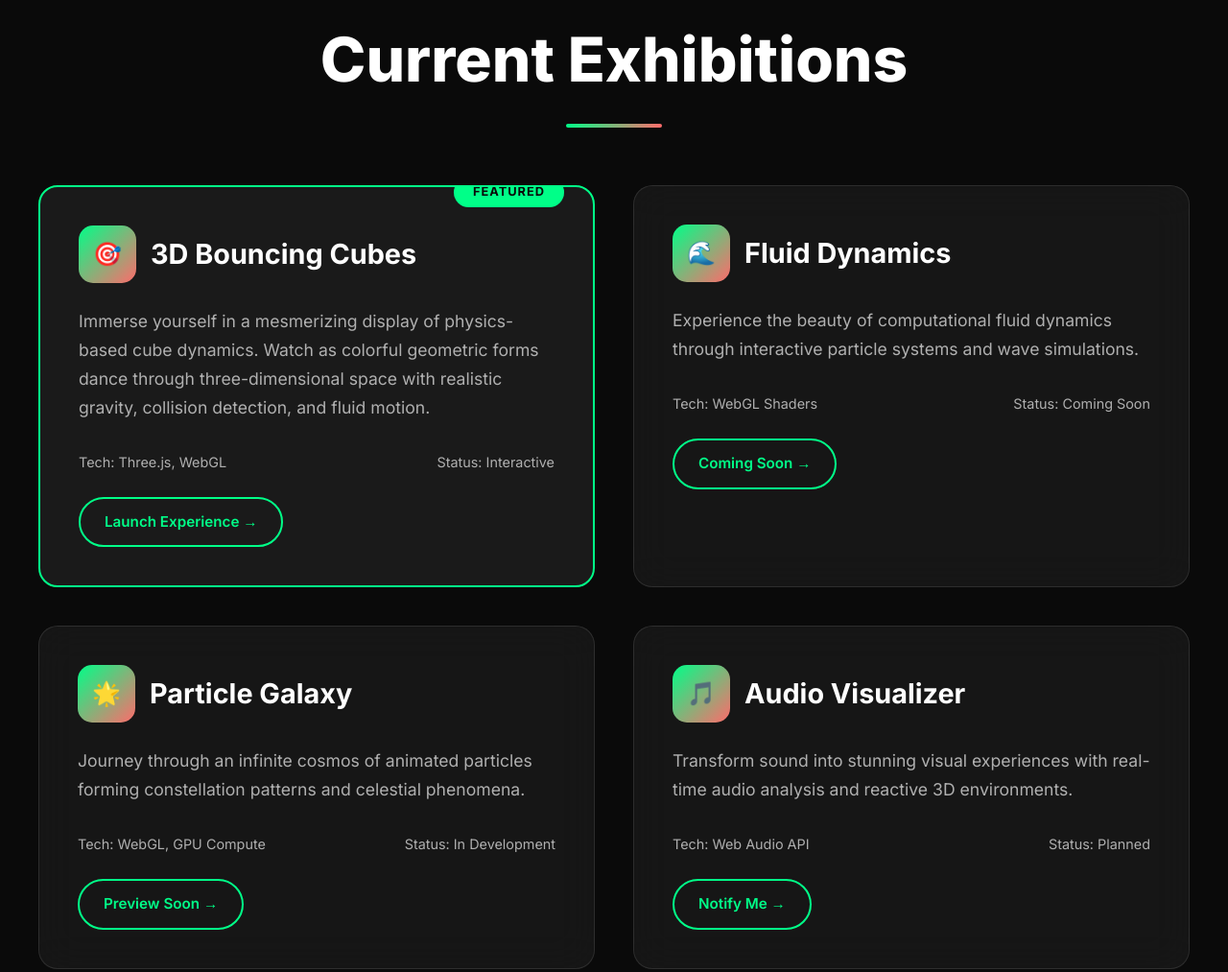
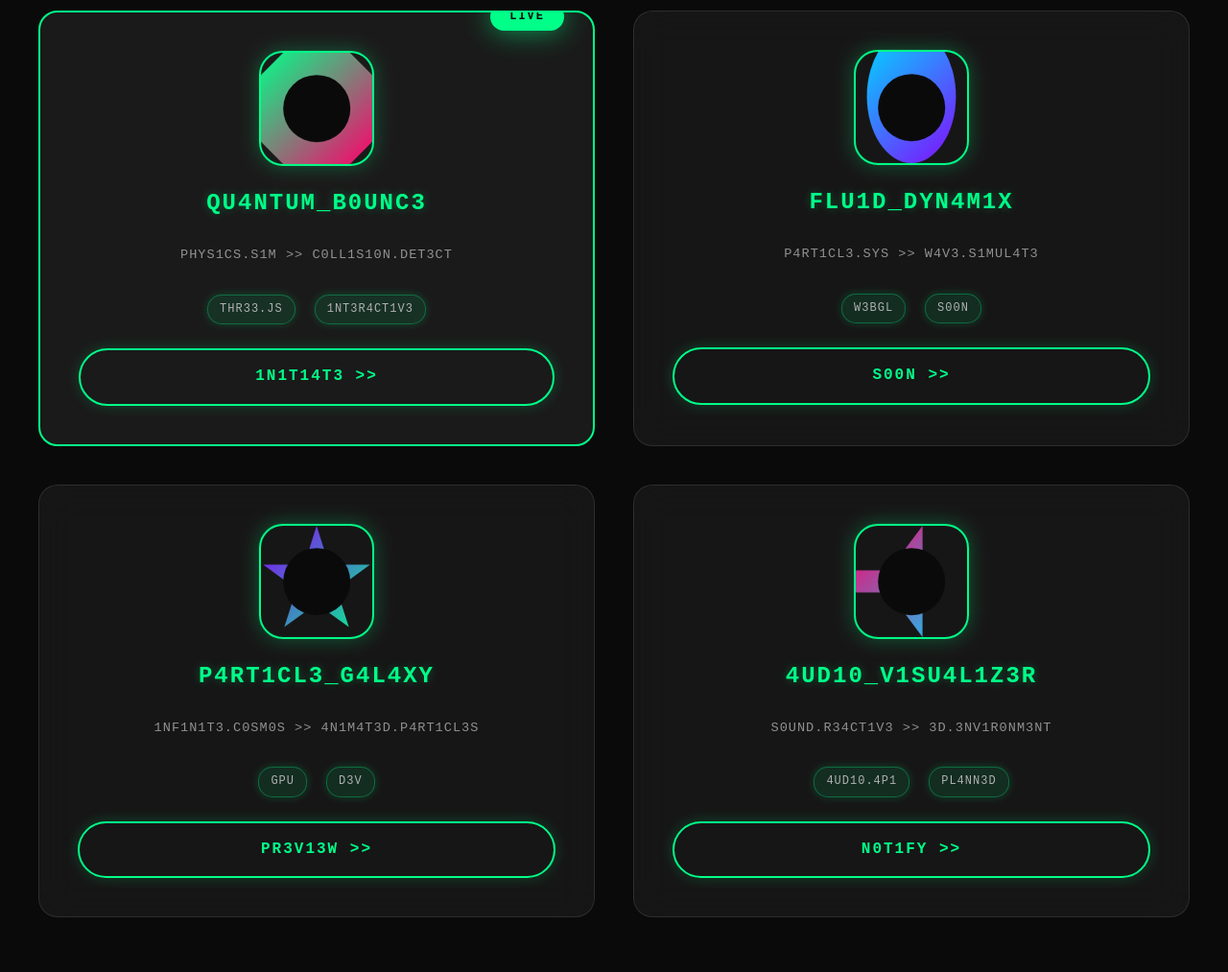
Before and after one commit to DeividasV/dancing-cube.github.io, a plain HTML site: page index.html in a window 1280 px wide. Shown: the part 869-1882 px from the top of the page at 96% size. Drawn offline with Linux system fonts and the light colour scheme.

Commit message:
feat: Revamp exhibition styles and content for a cyberpunk theme

```diff
--- a/css/exhibition.css
+++ b/css/exhibition.css
@@ -1,14 +1,18 @@
-/* Modern Exhibition Center Styles */
+/* Cyberpunk Exhibition Center Styles */
 :root {
   --primary-dark: #0a0a0a;
   --secondary-dark: #1a1a1a;
   --accent-color: #00ff88;
-  --accent-secondary: #ff6b6b;
+  --accent-secondary: #ff006b;
+  --accent-tertiary: #00d4ff;
+  --accent-purple: #8b00ff;
   --text-primary: #ffffff;
   --text-secondary: #b0b0b0;
+  --text-cyber: #00ff88;
   --glass-bg: rgba(255, 255, 255, 0.05);
   --glass-border: rgba(255, 255, 255, 0.1);
   --exhibition-spacing: 80px;
+  --cyber-glow: 0 0 20px rgba(0, 255, 136, 0.3);
 }
 
 * {
@@ -23,6 +27,8 @@ body {
   color: var(--text-primary);
   overflow-x: hidden;
   line-height: 1.6;
+  text-transform: uppercase;
+  letter-spacing: 1px;
 }
 
 /* Animated Background Grid */
@@ -80,7 +86,9 @@ body {
   font-weight: 700;
   color: var(--accent-color);
   text-decoration: none;
-  letter-spacing: -0.5px;
+  letter-spacing: 2px;
+  text-shadow: var(--cyber-glow);
+  font-family: "Courier New", monospace;
 }
 
 .nav-menu {
@@ -145,8 +153,10 @@ body {
   -webkit-background-clip: text;
   -webkit-text-fill-color: transparent;
   background-clip: text;
-  letter-spacing: -2px;
+  letter-spacing: 4px;
   animation: titleGlow 3s ease-in-out infinite alternate;
+  font-family: "Courier New", monospace;
+  text-shadow: var(--cyber-glow);
 }
 
 @keyframes titleGlow {
@@ -160,23 +170,27 @@ body {
 
 .hero-subtitle {
   font-size: clamp(1.2rem, 3vw, 2rem);
-  color: var(--text-secondary);
+  color: var(--text-cyber);
   margin-bottom: 50px;
-  font-weight: 300;
-  letter-spacing: 0.5px;
+  font-weight: 500;
+  letter-spacing: 3px;
+  font-family: "Courier New", monospace;
+  text-shadow: 0 0 10px rgba(0, 255, 136, 0.5);
 }
 
 .hero-cta {
   display: inline-flex;
   align-items: center;
-  gap: 10px;
+  justify-content: center;
+  width: 80px;
+  height: 80px;
   background: var(--glass-bg);
-  border: 1px solid var(--glass-border);
-  padding: 18px 35px;
-  border-radius: 50px;
-  color: var(--text-primary);
+  border: 2px solid var(--accent-color);
+  border-radius: 50%;
+  color: var(--accent-color);
   text-decoration: none;
-  font-weight: 600;
+  font-weight: 800;
+  font-size: 2rem;
   transition: all 0.3s ease;
   backdrop-filter: blur(20px);
 }
@@ -184,8 +198,8 @@ body {
 .hero-cta:hover {
   background: var(--accent-color);
   color: var(--primary-dark);
-  transform: translateY(-2px);
-  box-shadow: 0 10px 30px rgba(0, 255, 136, 0.3);
+  transform: translateY(-5px) scale(1.1);
+  box-shadow: 0 15px 40px rgba(0, 255, 136, 0.4);
 }
 
 /* Exhibition Grid */
@@ -254,8 +268,37 @@ body {
   transition: left 0.5s ease;
 }
 
+.exhibition-card::after {
+  content: "";
+  position: absolute;
+  top: 0;
+  left: 0;
+  right: 0;
+  bottom: 0;
+  background: linear-gradient(
+      45deg,
+      transparent 49%,
+      rgba(0, 255, 136, 0.03) 50%,
+      transparent 51%
+    ),
+    linear-gradient(
+      -45deg,
+      transparent 49%,
+      rgba(255, 0, 107, 0.03) 50%,
+      transparent 51%
+    );
+  background-size: 20px 20px;
+  pointer-events: none;
+  opacity: 0;
+  transition: opacity 0.3s ease;
+}
+
 .exhibition-card:hover::before {
   left: 100%;
+}
+
+.exhibition-card:hover::after {
+  opacity: 1;
 }
 
 .exhibition-card:hover {
@@ -266,68 +309,191 @@ body {
 
 .card-header {
   display: flex;
+  flex-direction: column;
   align-items: center;
-  gap: 15px;
+  text-align: center;
+  gap: 20px;
   margin-bottom: 25px;
 }
 
 .card-icon {
-  width: 60px;
-  height: 60px;
+  width: 120px;
+  height: 120px;
+  border-radius: 25px;
+  display: flex;
+  align-items: center;
+  justify-content: center;
+  font-size: 48px;
+  animation: iconFloat 3s ease-in-out infinite alternate;
+  position: relative;
+  overflow: hidden;
+  border: 2px solid var(--accent-color);
+  box-shadow: var(--cyber-glow);
+}
+
+.icon-gradient {
+  width: 100%;
+  height: 100%;
+  position: relative;
+  overflow: hidden;
+}
+
+.icon-gradient::before {
+  content: "";
+  position: absolute;
+  top: 0;
+  left: 0;
+  right: 0;
+  bottom: 0;
   background: linear-gradient(
     135deg,
     var(--accent-color),
     var(--accent-secondary)
   );
-  border-radius: 15px;
-  display: flex;
-  align-items: center;
-  justify-content: center;
-  font-size: 24px;
+  clip-path: polygon(
+    20% 0%,
+    80% 0%,
+    100% 20%,
+    100% 80%,
+    80% 100%,
+    20% 100%,
+    0% 80%,
+    0% 20%
+  );
+}
+
+.icon-gradient.fluid::before {
+  background: linear-gradient(
+    135deg,
+    var(--accent-tertiary),
+    var(--accent-purple)
+  );
+  clip-path: ellipse(40% 60% at 50% 40%);
+}
+
+.icon-gradient.galaxy::before {
+  background: linear-gradient(
+    135deg,
+    var(--accent-purple),
+    var(--accent-color)
+  );
+  clip-path: polygon(
+    50% 0%,
+    61% 35%,
+    98% 35%,
+    68% 57%,
+    79% 91%,
+    50% 70%,
+    21% 91%,
+    32% 57%,
+    2% 35%,
+    39% 35%
+  );
+}
+
+.icon-gradient.audio::before {
+  background: linear-gradient(
+    135deg,
+    var(--accent-secondary),
+    var(--accent-tertiary)
+  );
+  clip-path: polygon(0% 40%, 30% 40%, 60% 0%, 60% 100%, 30% 60%, 0% 60%);
+}
+
+.icon-gradient::after {
+  content: "";
+  position: absolute;
+  top: 50%;
+  left: 50%;
+  transform: translate(-50%, -50%);
+  width: 60%;
+  height: 60%;
+  background: var(--primary-dark);
+  border-radius: 50%;
+  z-index: 1;
+}
+
+@keyframes iconFloat {
+  0% {
+    transform: translateY(0px) rotateZ(0deg);
+    box-shadow: var(--cyber-glow);
+  }
+  100% {
+    transform: translateY(-8px) rotateZ(5deg);
+    box-shadow: 0 0 30px rgba(0, 255, 136, 0.5);
+  }
 }
 
 .card-title {
-  font-size: 1.8rem;
+  font-size: 1.5rem;
   font-weight: 700;
-  color: var(--text-primary);
+  color: var(--text-cyber);
   margin: 0;
+  font-family: "Courier New", monospace;
+  letter-spacing: 2px;
+  text-shadow: 0 0 10px rgba(0, 255, 136, 0.3);
 }
 
 .card-description {
   color: var(--text-secondary);
   margin-bottom: 30px;
-  font-size: 1.1rem;
-  line-height: 1.7;
+  font-size: 0.85rem;
+  line-height: 1.5;
+  text-align: center;
+  opacity: 0.8;
+  font-family: "Courier New", monospace;
+  letter-spacing: 1px;
 }
 
 .card-meta {
   display: flex;
-  justify-content: space-between;
+  justify-content: center;
   align-items: center;
+  gap: 20px;
   margin-bottom: 25px;
-  font-size: 0.9rem;
+  font-size: 0.85rem;
   color: var(--text-secondary);
+}
+
+.card-meta span {
+  background: rgba(0, 255, 136, 0.1);
+  border: 1px solid rgba(0, 255, 136, 0.3);
+  padding: 5px 12px;
+  border-radius: 15px;
+  font-weight: 500;
+  font-family: "Courier New", monospace;
+  font-size: 0.75rem;
+  letter-spacing: 1px;
+  box-shadow: 0 0 10px rgba(0, 255, 136, 0.2);
 }
 
 .card-action {
   display: inline-flex;
   align-items: center;
+  justify-content: center;
   gap: 8px;
   background: transparent;
   border: 2px solid var(--accent-color);
   color: var(--accent-color);
-  padding: 12px 25px;
+  padding: 15px 30px;
   border-radius: 50px;
   text-decoration: none;
-  font-weight: 600;
+  font-weight: 700;
+  font-size: 1rem;
   transition: all 0.3s ease;
-  font-size: 0.95rem;
+  width: 100%;
+  text-align: center;
+  font-family: "Courier New", monospace;
+  letter-spacing: 2px;
+  box-shadow: 0 0 15px rgba(0, 255, 136, 0.2);
 }
 
 .card-action:hover {
   background: var(--accent-color);
   color: var(--primary-dark);
   transform: scale(1.05);
+  box-shadow: 0 8px 25px rgba(0, 255, 136, 0.4);
+  text-shadow: none;
 }
 
 /* Featured Exhibition */
@@ -345,28 +511,35 @@ body {
   color: var(--primary-dark);
   padding: 5px 20px;
   border-radius: 20px;
-  font-size: 0.8rem;
+  font-size: 0.75rem;
   font-weight: 700;
   text-transform: uppercase;
-  letter-spacing: 1px;
+  letter-spacing: 2px;
+  font-family: "Courier New", monospace;
+  box-shadow: var(--cyber-glow);
+  animation: badgePulse 2s ease-in-out infinite alternate;
+}
+
+@keyframes badgePulse {
+  0% {
+    box-shadow: var(--cyber-glow);
+  }
+  100% {
+    box-shadow: 0 0 30px rgba(0, 255, 136, 0.6);
+  }
 }
 
 /* Footer */
 .footer {
   background: var(--secondary-dark);
   border-top: 1px solid var(--glass-border);
-  padding: 60px 40px 40px;
+  padding: 40px 40px 30px;
   text-align: center;
 }
 
 .footer-content {
   max-width: 1400px;
   margin: 0 auto;
-}
-
-.footer-text {
-  color: var(--text-secondary);
-  margin-bottom: 20px;
 }
 
 .footer-links {
@@ -388,8 +561,9 @@ body {
 
 .footer-copyright {
   color: var(--text-secondary);
-  font-size: 0.9rem;
-  opacity: 0.7;
+  font-size: 0.8rem;
+  opacity: 0.6;
+  margin-top: 20px;
 }
 
 /* Responsive Design */
--- a/index.html
+++ b/index.html
@@ -27,12 +27,10 @@
     <!-- Navigation -->
     <nav class="nav">
       <div class="nav-container">
-        <a href="#" class="logo">Dancing Cube</a>
+        <a href="#" class="logo">D4NC1NG_CUB3</a>
         <ul class="nav-menu">
-          <li><a href="#home">Home</a></li>
-          <li><a href="#exhibitions">Exhibitions</a></li>
-          <li><a href="#about">About</a></li>
-          <li><a href="#contact">Contact</a></li>
+          <li><a href="#home">H0M3</a></li>
+          <li><a href="#exhibitions">G4LL3RY</a></li>
         </ul>
       </div>
     </nav>
@@ -40,86 +38,76 @@
     <!-- Hero Section -->
     <section id="home" class="hero">
       <div class="hero-content">
-        <h1 class="hero-title">Dancing Cube</h1>
-        <p class="hero-subtitle">Interactive 3D Exhibition Center</p>
-        <a href="#exhibitions" class="hero-cta"> Explore Exhibitions ↓ </a>
+        <h1 class="hero-title">D4NC1NG_CUB3</h1>
+        <p class="hero-subtitle">>3D.NEURAL.GALLERY_</p>
+        <a href="#exhibitions" class="hero-cta"> ↓ </a>
       </div>
     </section>
 
     <!-- Exhibitions Section -->
     <section id="exhibitions" class="exhibitions">
-      <h2 class="section-title">Current Exhibitions</h2>
-
       <div class="exhibition-grid">
         <!-- Featured Exhibition -->
         <div class="exhibition-card featured-exhibition">
-          <div class="featured-badge">Featured</div>
+          <div class="featured-badge">LIVE</div>
           <div class="card-header">
-            <div class="card-icon">🎯</div>
-            <h3 class="card-title">3D Bouncing Cubes</h3>
+            <div class="card-icon">
+              <div class="icon-gradient"></div>
+            </div>
+            <h3 class="card-title">QU4NTUM_B0UNC3</h3>
           </div>
-          <p class="card-description">
-            Immerse yourself in a mesmerizing display of physics-based cube
-            dynamics. Watch as colorful geometric forms dance through
-            three-dimensional space with realistic gravity, collision detection,
-            and fluid motion.
-          </p>
+          <p class="card-description">PHYS1CS.S1M >> C0LL1S10N.DET3CT</p>
           <div class="card-meta">
-            <span>Tech: Three.js, WebGL</span>
-            <span>Status: Interactive</span>
+            <span>THR33.JS</span>
+            <span>1NT3R4CT1V3</span>
           </div>
-          <a href="first-cube.html" class="card-action">
-            Launch Experience →
-          </a>
+          <a href="first-cube.html" class="card-action"> 1N1T14T3 >> </a>
         </div>
 
         <!-- Future Exhibitions -->
         <div class="exhibition-card">
           <div class="card-header">
-            <div class="card-icon">🌊</div>
-            <h3 class="card-title">Fluid Dynamics</h3>
+            <div class="card-icon">
+              <div class="icon-gradient fluid"></div>
+            </div>
+            <h3 class="card-title">FLU1D_DYN4M1X</h3>
           </div>
-          <p class="card-description">
-            Experience the beauty of computational fluid dynamics through
-            interactive particle systems and wave simulations.
-          </p>
+          <p class="card-description">P4RT1CL3.SYS >> W4V3.S1MUL4T3</p>
           <div class="card-meta">
-            <span>Tech: WebGL Shaders</span>
-            <span>Status: Coming Soon</span>
+            <span>W3BGL</span>
+            <span>S00N</span>
           </div>
-          <a href="#" class="card-action"> Coming Soon → </a>
+          <a href="#" class="card-action"> S00N >> </a>
         </div>
 
         <div class="exhibition-card">
           <div class="card-header">
-            <div class="card-icon">🌟</div>
-            <h3 class="card-title">Particle Galaxy</h3>
+            <div class="card-icon">
+              <div class="icon-gradient galaxy"></div>
+            </div>
+            <h3 class="card-title">P4RT1CL3_G4L4XY</h3>
           </div>
-          <p class="card-description">
-            Journey through an infinite cosmos of animated particles forming
-            constellation patterns and celestial phenomena.
-          </p>
+          <p class="card-description">1NF1N1T3.C0SM0S >> 4N1M4T3D.P4RT1CL3S</p>
           <div class="card-meta">
-            <span>Tech: WebGL, GPU Compute</span>
-            <span>Status: In Development</span>
+            <span>GPU</span>
+            <span>D3V</span>
           </div>
-          <a href="#" class="card-action"> Preview Soon → </a>
+          <a href="#" class="card-action"> PR3V13W >> </a>
         </div>
 
         <div class="exhibition-card">
           <div class="card-header">
-            <div class="card-icon">🎵</div>
-            <h3 class="card-title">Audio Visualizer</h3>
+            <div class="card-icon">
+              <div class="icon-gradient audio"></div>
+            </div>
+            <h3 class="card-title">4UD10_V1SU4L1Z3R</h3>
           </div>
-          <p class="card-description">
-            Transform sound into stunning visual experiences with real-time
-            audio analysis and reactive 3D environments.
-          </p>
+          <p class="card-description">S0UND.R34CT1V3 >> 3D.3NV1R0NM3NT</p>
           <div class="card-meta">
-            <span>Tech: Web Audio API</span>
-            <span>Status: Planned</span>
+            <span>4UD10.4P1</span>
+            <span>PL4NN3D</span>
           </div>
-          <a href="#" class="card-action"> Notify Me → </a>
+          <a href="#" class="card-action"> N0T1FY >> </a>
         </div>
       </div>
     </section>
@@ -127,19 +115,12 @@
     <!-- Footer -->
     <footer class="footer">
       <div class="footer-content">
-        <p class="footer-text">
-          Pushing the boundaries of interactive web experiences
-        </p>
         <div class="footer-links">
-          <a href="https://github.com">GitHub</a>
-          <a href="#about">About</a>
-          <a href="#contact">Contact</a>
-          <a href="#exhibitions">Exhibitions</a>
+          <a href="https://github.com">G1TH4B</a>
+          <a href="#about">4B0UT</a>
+          <a href="#contact">C0NT4CT</a>
         </div>
-        <p class="footer-copyright">
-          © 2025 Dancing Cube Exhibition. Built with passion for creative
-          coding.
-        </p>
+        <p class="footer-copyright">© 2025 D4NC1NG_CUB3 • CYB3R.C0D1NG</p>
       </div>
     </footer>
 
```
